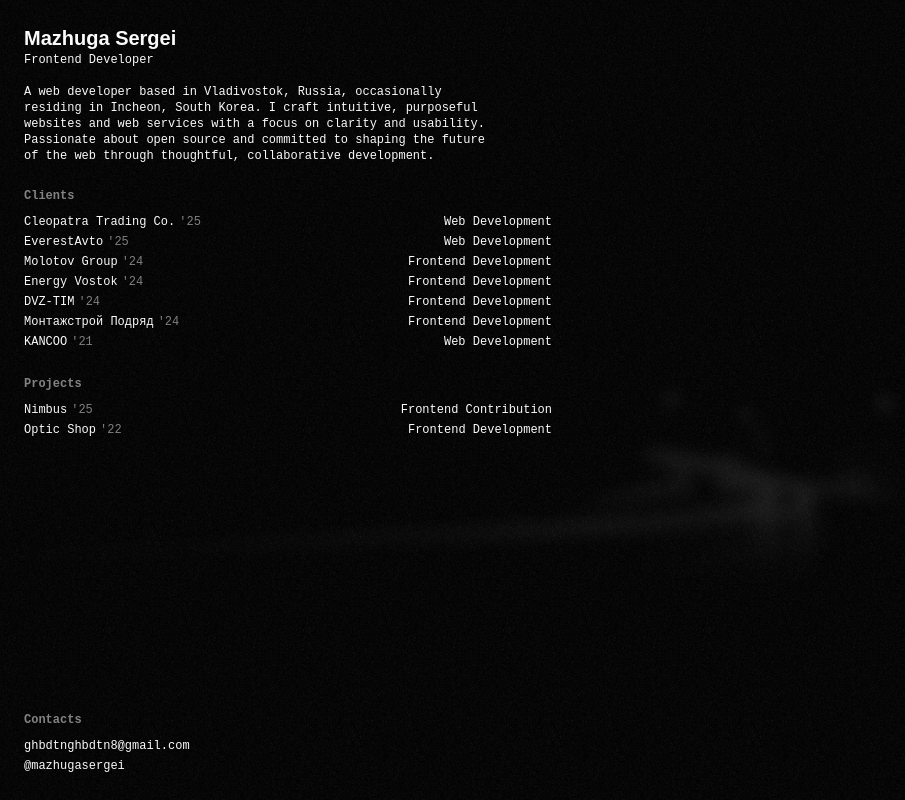
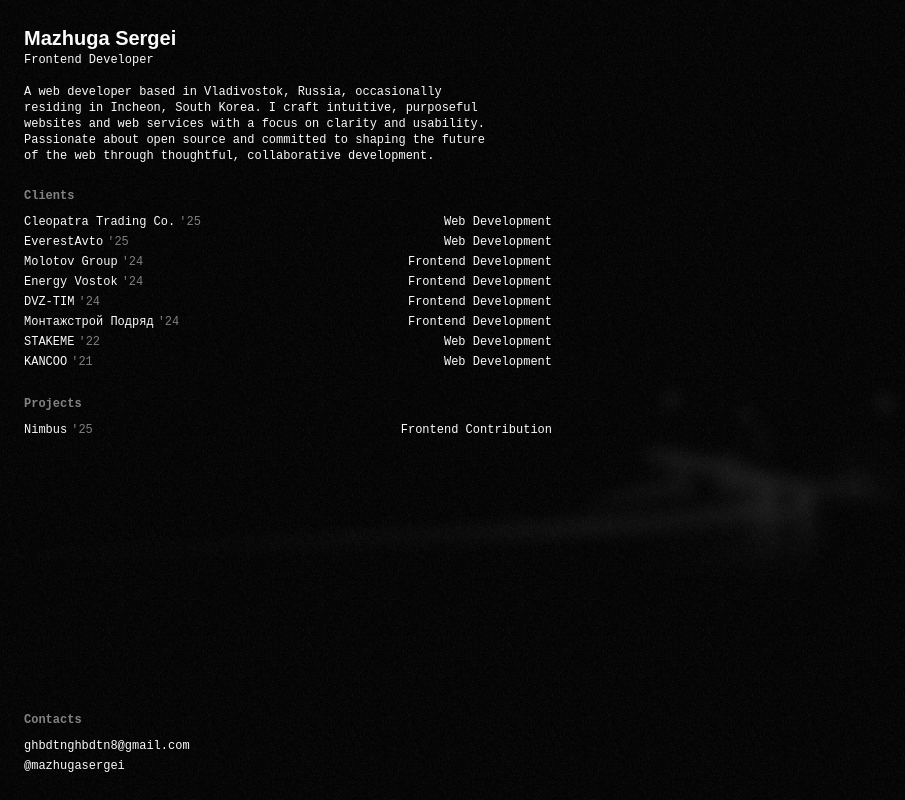
Before and after one commit to mazhugasergei/mazhugasergei.github.io, a Next.js app: page / in a window 1280 px wide. Shown: the whole page, without its empty margins (0-905 px from the left). Built offline with nearby package versions, Linux system fonts and the light colour scheme; a web font is replaced by a local one.

Commit message:
update clients & projects

```diff
--- a/src/app/page.tsx
+++ b/src/app/page.tsx
@@ -40,6 +40,7 @@ const Clients = (props: React.HTMLAttributes<HTMLDivElement>) => {
     { name: "Energy Vostok", href: "https://energy-vostok.ru", year: 24, service: "Frontend Development" },
     { name: "DVZ-TIM", href: "https://dvz-tim.ru", year: 24, service: "Frontend Development" },
     { name: "Монтажстрой Подряд", href: "https://mspvl.ru", year: 24, service: "Frontend Development" },
+    { name: "STAKEME", href: "https://stakeme.pro", year: 22, service: "Web Development" },
     { name: "KANCOO", href: "https://www.kancoo.tech", year: 21, service: "Web Development" },
   ]
 
@@ -65,12 +66,6 @@ const Clients = (props: React.HTMLAttributes<HTMLDivElement>) => {
 const Projects = (props: React.HTMLAttributes<HTMLDivElement>) => {
   const projects = [
     { name: "Nimbus", href: "https://github.com/logscore/Nimbus", year: 25, service: "Frontend Contribution" },
-    {
-      name: "Optic Shop",
-      href: "https://mazhugasergei.github.io/optic-shop",
-      year: 22,
-      service: "Frontend Development",
-    },
   ]
 
   return (
```
